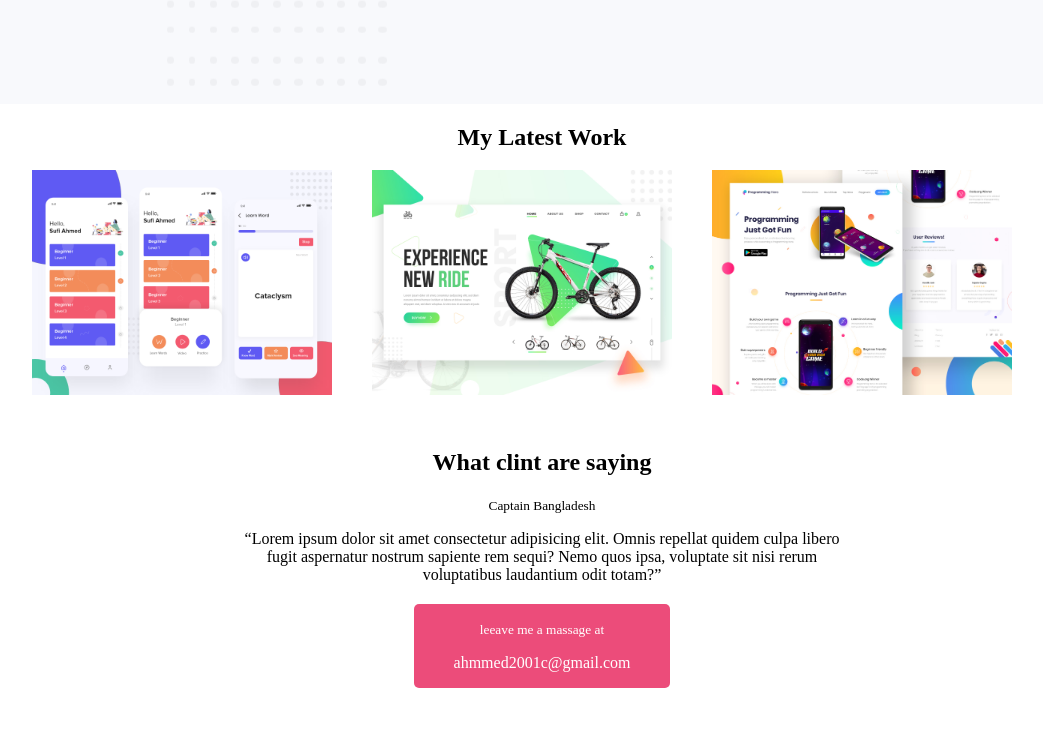
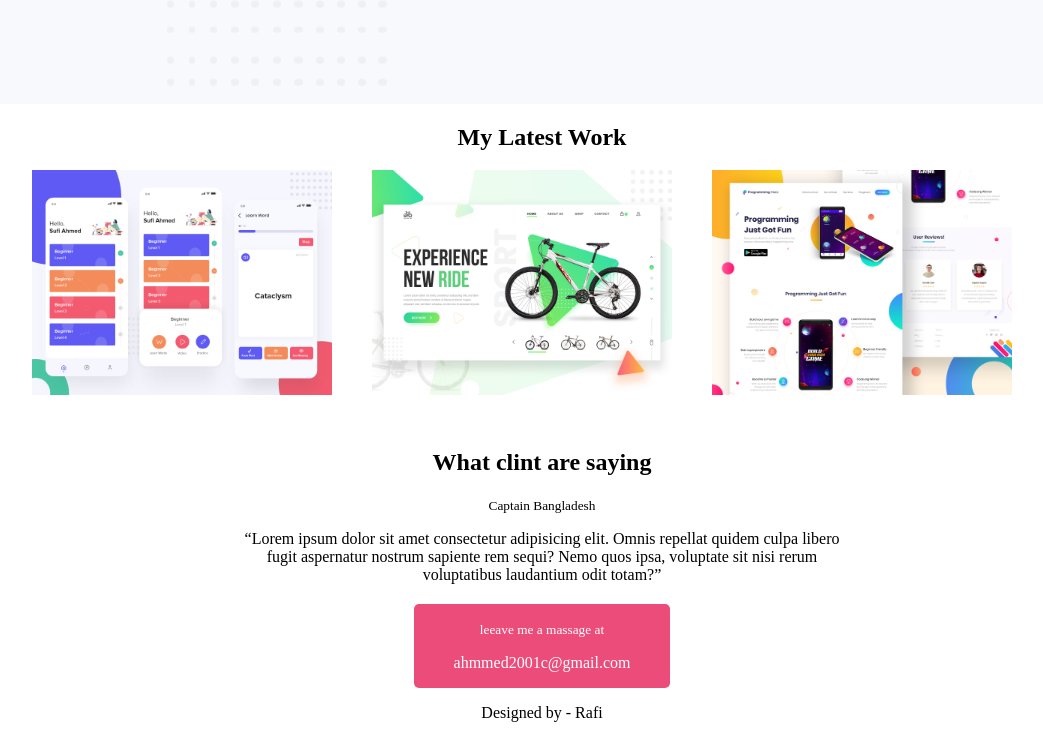
Before and after one commit to rafirahman01/portfolio, a plain HTML site: page index.html in a window 1280 px wide. Shown: the part 1020-1758 px from the top of the page, without its empty margins (98-1141 px from the left). Before the commit the page ends 1716 px from the top, so only its background shows below. Drawn offline with Linux system fonts and the light colour scheme.

Commit message:
Simple changes

```diff
--- a/index.html
+++ b/index.html
@@ -63,6 +63,7 @@
                 </p>
                 <p>ahmmed2001c@gmail.com</p>
             </div>
+            <p>Designed by - Rafi</p>
         </div>
     </main>
 
```
